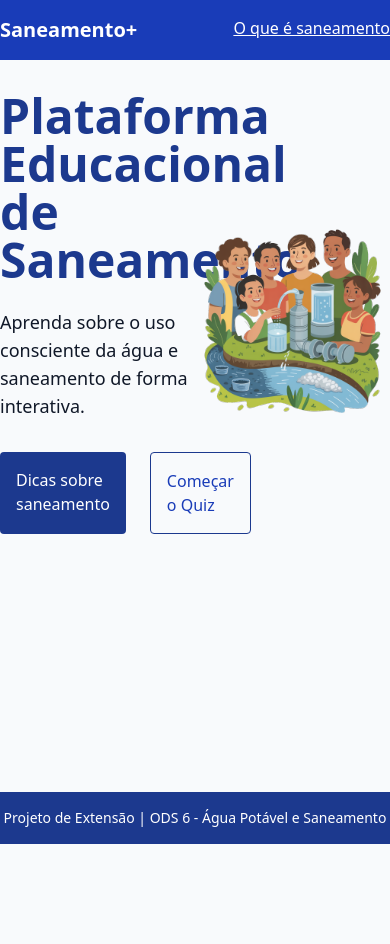
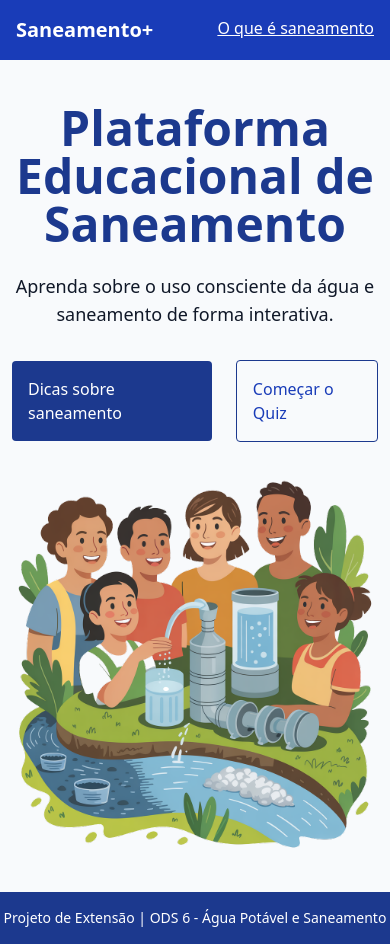
Before and after one commit to victorbterra/agua-para-todos, a Next.js app: page / in a window 390 px wide. Before the commit the page ends 844 px from the top, so only its background shows below. Built offline with nearby package versions, Linux system fonts and the light colour scheme.

Commit message:
style:Ajustado resposividade da página aprender

```diff
--- a/app/aprender/page.tsx
+++ b/app/aprender/page.tsx
@@ -5,11 +5,11 @@ import ilustrationThree from "@/public/images/ilustration-three.svg";
 import ilustrationFour from "@/public/images/ilustration-four.svg";
 export default function AprenderPage() {
   return (
-    <div className="space-y-6 py-6">
-      <div className="flex items-center space-x-6">
-        <div className="w-1/2">
+    <main className="space-y-6 py-6">
+      <section className="flex flex-col p-3 lg:flex-row lg:items-center space-x-6 gap-6">
+        <div className="w-full lg:w-1/2">
           <h2 className="text-4xl mb-3 text-blue-900 font-semibold">
-            💧 O que é saneamento básico?
+            O que é saneamento básico? 💧
           </h2>
           <p className="mb-3">
             Saneamento básico é o conjunto de serviços que garantem o
@@ -25,7 +25,7 @@ export default function AprenderPage() {
             comunidades vivem melhor.
           </p>
         </div>
-        <div className="w-1/2">
+        <div className="w-full lg:w-1/2">
           <Image
             src={ilustrationHome}
             alt="Saneamento"
@@ -33,9 +33,9 @@ export default function AprenderPage() {
             height={512}
           />
         </div>
-      </div>
-      <div className="flex items-center space-x-6">
-        <div className="w-1/2">
+      </section>
+      <section className="flex flex-col-reverse p-3 lg:flex-row lg:items-center space-x-6 gap-6">
+        <div className="w-full lg:w-1/2">
           <Image
             src={ilustrationThree}
             alt="Saneamento"
@@ -43,7 +43,7 @@ export default function AprenderPage() {
             height={512}
           />
         </div>
-        <div className="w-1/2">
+        <div className="w-full lg:w-1/2">
           <h2 className="text-4xl mb-6 text-blue-900 font-semibold">
             🏠 Cuidados com a água em casa
           </h2>
@@ -59,9 +59,9 @@ export default function AprenderPage() {
             viver sem ela.
           </p>
         </div>
-      </div>
-      <div className="flex items-center space-x-6">
-      <div className="w-1/2">
+      </section>
+      <section className="flex flex-col p-3 lg:flex-row lg:items-center space-x-6 gap-6">
+        <div className="w-full lg:w-1/2">
           <h2 className="text-4xl mb-6 text-blue-900 font-semibold">
             🚿 A importância da água e seu uso consciente.
           </h2>
@@ -80,7 +80,7 @@ export default function AprenderPage() {
             pequenas atitudes fazem uma diferença enorme no mundo.
           </p>
         </div>
-        <div className="w-1/2">
+        <div className="w-full lg:w-1/2">
           <Image
             src={ilustrationTwo}
             alt="Saneamento"
@@ -88,9 +88,9 @@ export default function AprenderPage() {
             height={512}
           />
         </div>
-      </div>
-      <div className="flex items-center space-x-6">
-      <div className="w-1/2">
+      </section>
+      <section className="flex flex-col-reverse p-3 lg:flex-row lg:items-center space-x-6 gap-6">
+        <div className="w-full lg:w-1/2">
           <Image
             src={ilustrationFour}
             alt="Saneamento"
@@ -98,7 +98,7 @@ export default function AprenderPage() {
             height={512}
           />
         </div>
-        <div className="w-1/2">
+        <div className="w-full lg:w-1/2">
           <h2 className="text-4xl mb-6 text-blue-900 font-semibold">
             ✅Boas práticas de uso consciente da água.
           </h2>
@@ -125,7 +125,7 @@ export default function AprenderPage() {
             </li>
           </ul>
         </div>
-      </div>
-    </div>
+      </section>
+    </main>
   );
 }
--- a/app/page.tsx
+++ b/app/page.tsx
@@ -4,16 +4,16 @@ import Link from "next/link";
 
 export default function HomePage() {
   return (
-    <section className="flex space-y-4 items-center py-8">
-      <div className="w-1/2 mx-auto">
-        <h1 className="text-5xl font-bold text-blue-900">
+    <section className="flex flex-col lg:flex-row space-y-4 items-center py-8">
+      <div className="w-full lg:w-1/2 mx-auto p-3">
+        <h1 className="text-center lg:text-start text-5xl font-bold text-blue-900">
           Plataforma Educacional de Saneamento
         </h1>
-        <p className="text-lg mt-6">
+        <p className="text-center lg:text-start text-lg mt-6">
           Aprenda sobre o uso consciente da água e saneamento de forma
           interativa.
         </p>
-        <div className="flex mt-4 gap-6">
+        <div className="flex items-center lg:justify-start  justify-center mt-4 gap-6">
           <Link href={"/dicas"} className="button-blue">
             Dicas sobre saneamento
           </Link>
@@ -22,8 +22,9 @@ export default function HomePage() {
           </Link>
         </div>
       </div>
-      <div className="w-1/2 mx-auto items-center">
+      <div className="w-full lg:w-1/2 mx-auto items-center justify-center">
         <Image
+          className="mx-auto"
           src={ilustrationHome}
           alt="Saneamento"
           width={512}
--- a/components/header.tsx
+++ b/components/header.tsx
@@ -3,7 +3,7 @@ import Link from 'next/link';
 export default function Header() {
   //
   return (
-    <header className="bg-blue-800 text-white py-4">
+    <header className="bg-blue-800 text-white py-4 px-4">
       <nav className="max-w-6xl mx-auto flex justify-between">
         <Link href="/" className="font-bold text-xl">Saneamento+</Link>
         <div className="space-x-8">
```
